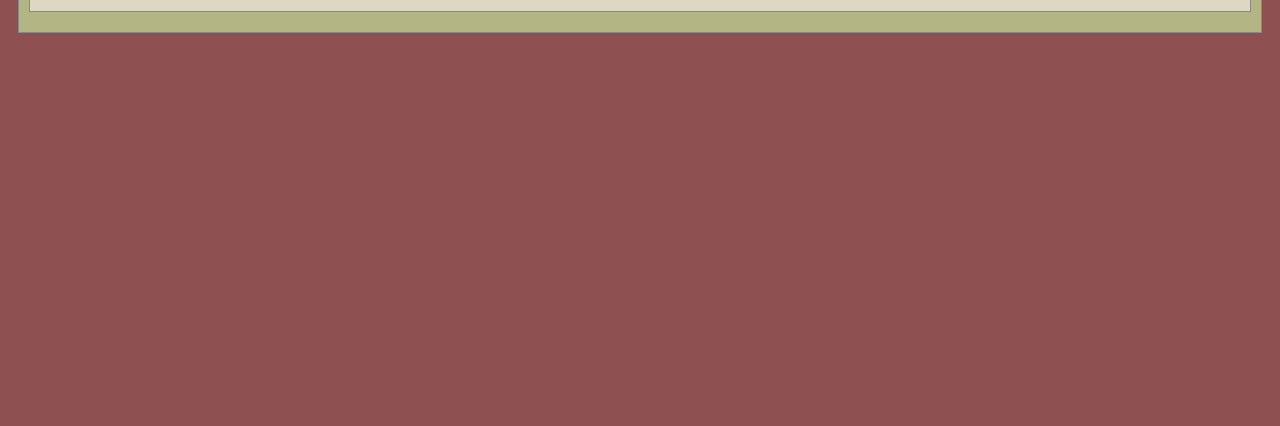
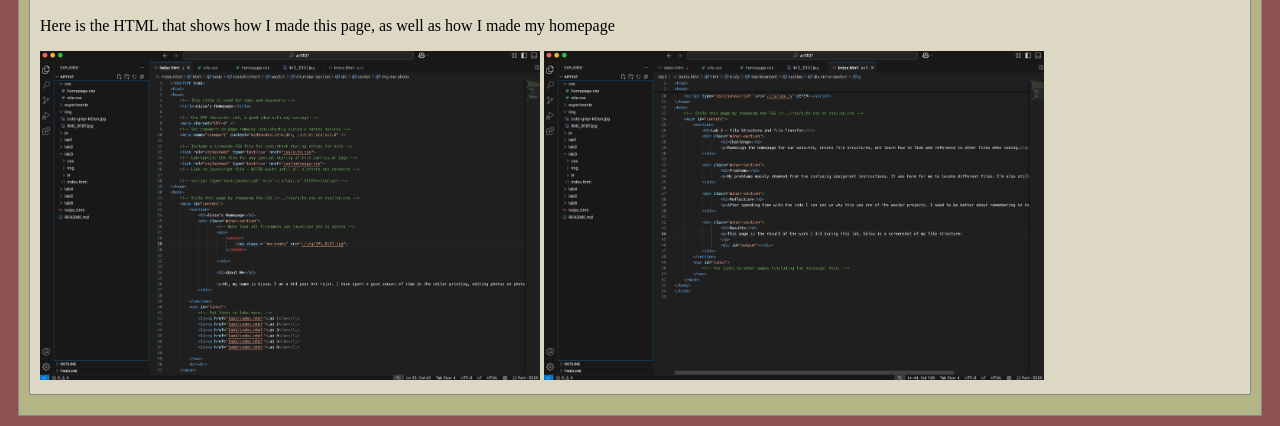
Before and after one commit to Aissa76/art101, a plain HTML site: page lab3/index.html in a window 1280 px wide. Shown: the part 1311-1737 px from the top of the page. Before the commit the page ends 1354 px from the top, so only its background shows below. Drawn offline with nearby package versions, Linux system fonts and the light colour scheme.

Commit message:
added to more screenshots to lab 3

```diff
--- a/lab3/index.html
+++ b/lab3/index.html
@@ -46,6 +46,9 @@
 					<img id="screenshot-file-structures" src="img/screenshot-file-structures.png" />
 					<p>This lab also included designing our homepages. here's my screenshot.</p>
 					<img id="screenshot-homepage.png" src="img/screenshot-homepage.png" />
+					<p>Here is the HTML that shows how I made this page, as well as how I made my homepage</p>
+					<img id="screenshot-homepage-code.png" src="img/screenshot-homepage-code.png" />
+					<img id="screenshot-lab3-code.png" src="img/screenshot-lab3-code.png" />
 					<div id="output"></div>
 			</div>
 		</section>
```
Also changed, not shown: lab3/img/screenshot-homepage-code.png (added), lab3/img/screenshot-lab3-code.png (added).
